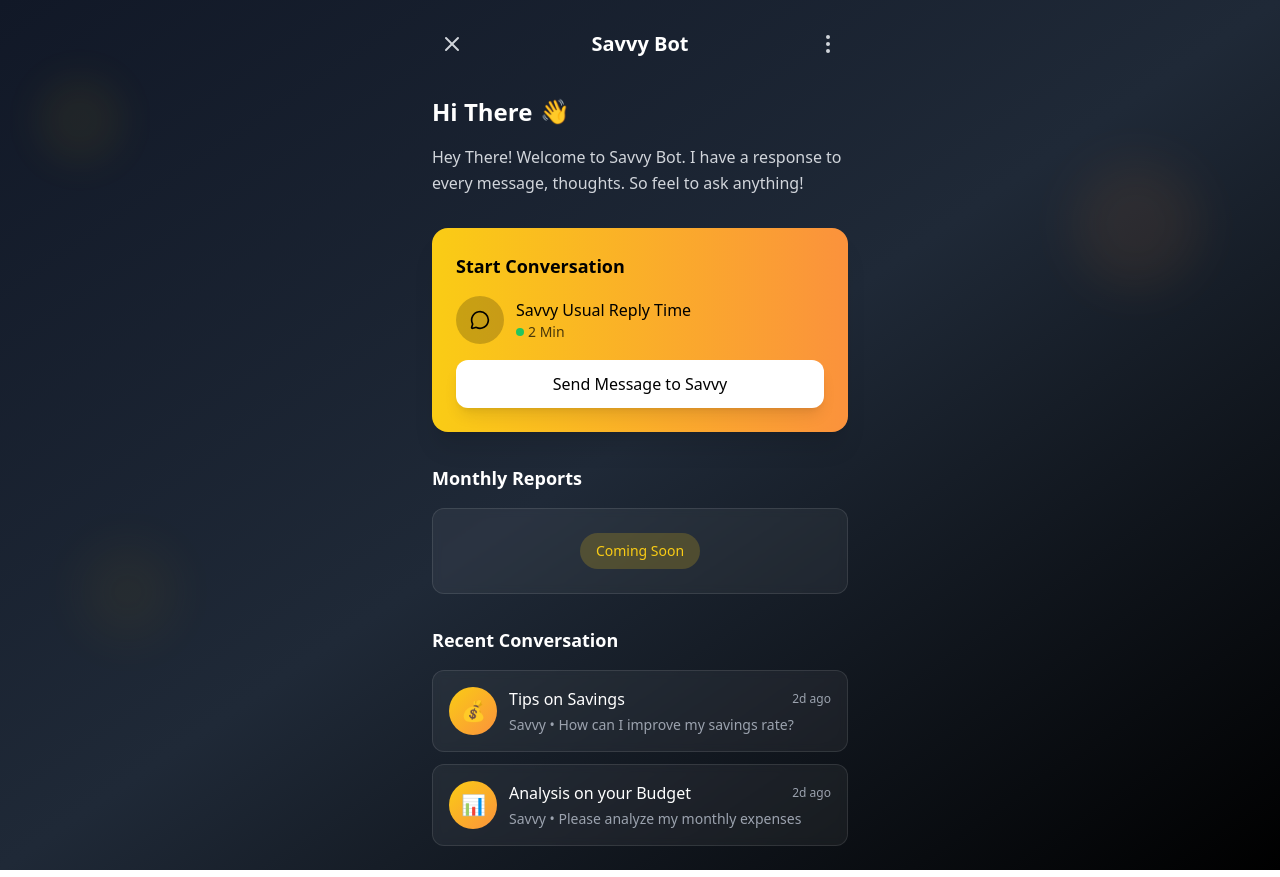
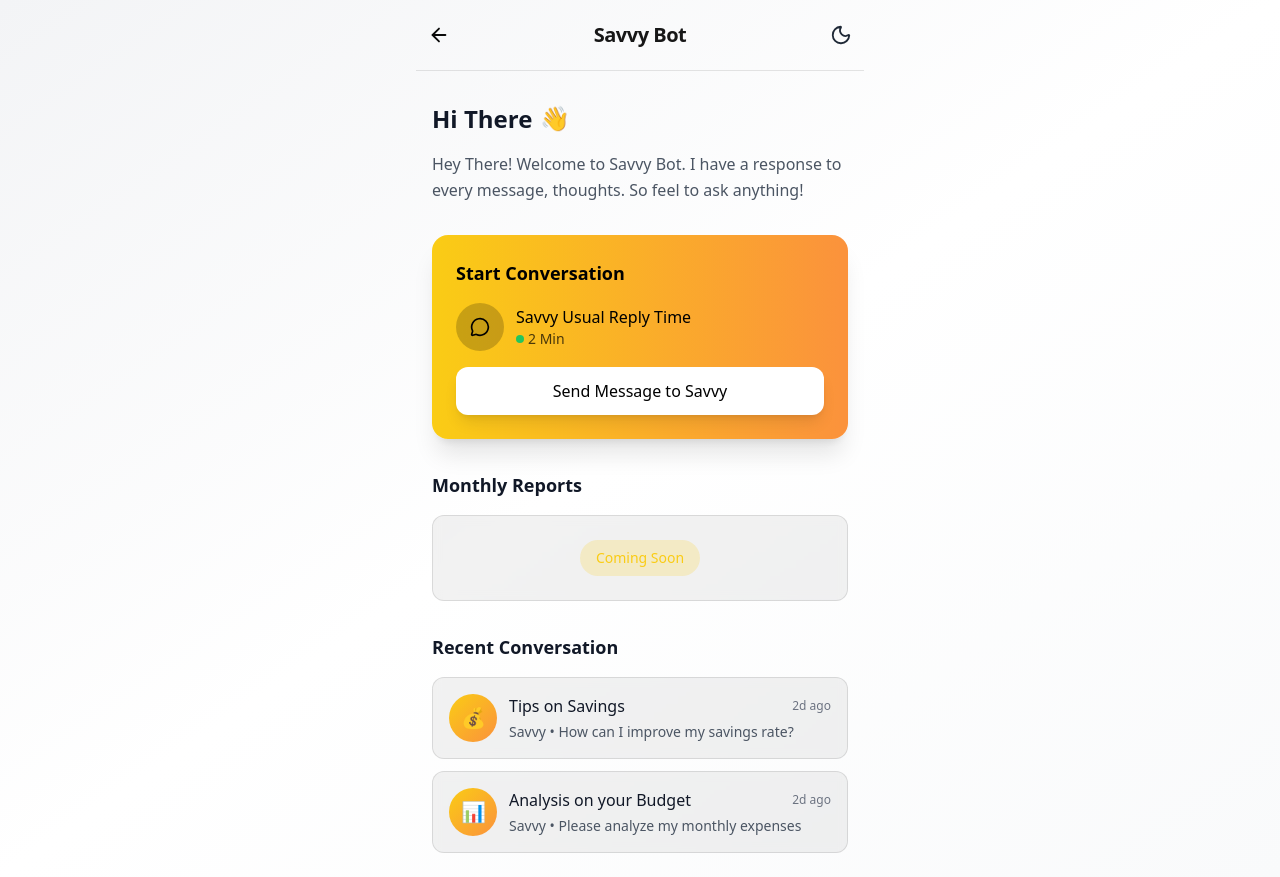
Before and after one commit to digitalboomster/savvy-bot-canvas-remake, a React (Vite) app: page / in a window 1280 px wide. Built offline with nearby package versions, Linux system fonts and the light colour scheme.

Commit message:
feat: Unify page styling
Update all pages to match the styling of the second page.

```diff
--- a/src/components/CaptureReceiptPage.tsx
+++ b/src/components/CaptureReceiptPage.tsx
@@ -58,9 +58,9 @@ const CaptureReceiptPage: React.FC<CaptureReceiptPageProps> = ({ onBack }) => {
   };
 
   return (
-    <div className="min-h-screen w-full flex flex-col items-center justify-center bg-neutral-100">
-      {/* Header */}
-      <div className="w-full max-w-md flex items-center justify-between px-1 py-4 mb-5">
+    <div className="min-h-screen flex flex-col items-center bg-gradient-to-br from-gray-100 via-white to-gray-50 text-gray-900">
+      {/* Header - same as ChatPage */}
+      <div className="w-full max-w-md flex items-center justify-between px-1 py-4 border-b border-black/10">
         <button
           onClick={onBack}
           className="p-2 rounded-full hover:bg-neutral-200 transition"
@@ -71,16 +71,17 @@ const CaptureReceiptPage: React.FC<CaptureReceiptPageProps> = ({ onBack }) => {
         <h1 className="text-xl font-black tracking-tight text-neutral-900 text-center flex-1">Capture Receipt</h1>
         <span className="block w-[40px] h-[28px]" />
       </div>
-      {/* Main Camera and Frame */}
+      {/* Main container */}
+      <div className="w-full flex flex-col items-center mt-8 px-2">
         <div
-        className="relative rounded-[22px] flex items-center justify-center overflow-visible"
+          className="relative rounded-[22px] flex items-center justify-center overflow-visible shadow-lg"
           style={{
             width: FRAME_WIDTH,
             height: FRAME_HEIGHT,
             background: "#111",
           }}
         >
-        {/* Corners */}
+          {/* Yellow Corner SVGs */}
           <svg
             width={FRAME_WIDTH}
             height={FRAME_HEIGHT}
@@ -148,6 +149,7 @@ const CaptureReceiptPage: React.FC<CaptureReceiptPageProps> = ({ onBack }) => {
           </button>
         </div>
       </div>
+    </div>
   );
 };
 
--- a/src/components/ChatInterface.tsx
+++ b/src/components/ChatInterface.tsx
@@ -1,8 +1,9 @@
 
 import React, { useState, useEffect } from 'react';
-import { X, MoreVertical, MessageCircle, Trash2 } from 'lucide-react';
+import { X, MoreVertical, MessageCircle, Trash2, ArrowLeft, Sun, Moon } from 'lucide-react';
 import { useNavigate } from 'react-router-dom';
 import ConversationHistory from './ConversationHistory';
+import { useTheme } from '@/contexts/ThemeContext';
 
 interface Conversation {
   id: string;
@@ -14,8 +15,10 @@ interface Conversation {
 const ChatInterface = () => {
   const navigate = useNavigate();
   const [conversations, setConversations] = useState<Conversation[]>([]);
-  const [isDarkMode, setIsDarkMode] = useState(true);
   const [showDeleteMode, setShowDeleteMode] = useState(false);
+
+  // Use global theme for consistency
+  const { isDarkMode, toggleTheme } = useTheme();
 
   // Load conversations from localStorage on mount
   useEffect(() => {
@@ -57,7 +60,6 @@ const ChatInterface = () => {
     };
     const updatedConversations = [newConversation, ...conversations];
     setConversations(updatedConversations);
-    console.log('Starting new conversation:', newConversation);
     navigate('/chat', { state: { conversationId: newConversation.id } });
   };
 
@@ -66,40 +68,38 @@ const ChatInterface = () => {
     setShowDeleteMode(false);
   };
 
-  const toggleTheme = () => {
-    setIsDarkMode(!isDarkMode);
-  };
-
   const themeClasses = isDarkMode
     ? "min-h-screen bg-gradient-to-br from-gray-900 via-gray-800 to-black text-white"
     : "min-h-screen bg-gradient-to-br from-gray-100 via-white to-gray-50 text-gray-900";
 
   return (
-    <div className={themeClasses}>
-      {/* Animated background elements */}
-      <div className="absolute inset-0 overflow-hidden pointer-events-none">
-        <div className="absolute top-20 left-10 w-20 h-20 bg-yellow-400/10 rounded-full blur-xl animate-pulse"></div>
-        <div className="absolute top-40 right-20 w-32 h-32 bg-orange-400/10 rounded-full blur-xl animate-pulse delay-1000"></div>
-        <div className="absolute bottom-40 left-20 w-24 h-24 bg-yellow-500/10 rounded-full blur-xl animate-pulse delay-500"></div>
-      </div>
-
-      <div className="relative z-10 max-w-md mx-auto px-4 py-6">
-        {/* Header */}
-        <div className="flex items-center justify-between mb-8">
-          <button className={`p-2 hover:${isDarkMode ? 'bg-white/10' : 'bg-black/10'} rounded-lg transition-colors duration-200`}>
-            <X size={24} className={isDarkMode ? "text-gray-300 hover:text-white" : "text-gray-600 hover:text-black"} />
-          </button>
-          <h1 className="text-xl font-semibold">Savvy Bot</h1>
+    <div className={`${themeClasses} flex flex-col items-center`}>
+      {/* Unified header as ChatPage */}
+      <div className={`w-full max-w-md flex items-center justify-between px-1 py-4 border-b ${isDarkMode ? 'border-white/10' : 'border-black/10'}`}>
+        <button
+          onClick={() => navigate('/')}
+          className={`p-2 rounded-lg transition-colors duration-200 hover:${isDarkMode ? 'bg-white/10' : 'bg-black/10'}`}
+        >
+          <ArrowLeft size={22} className={isDarkMode ? "text-gray-300" : "text-neutral-950"} />
+        </button>
+        <h1 className="text-xl font-black tracking-tight text-neutral-900 dark:text-white text-center flex-1">Savvy Bot</h1>
+        <div className="flex items-center gap-2">
           <button
             onClick={toggleTheme}
-            className={`p-2 hover:${isDarkMode ? 'bg-white/10' : 'bg-black/10'} rounded-lg transition-colors duration-200`}
+            className={`p-2 rounded-lg transition-colors duration-200 hover:${isDarkMode ? 'bg-white/10' : 'bg-black/10'}`}
+            aria-label={isDarkMode ? "Switch to light mode" : "Switch to dark mode"}
           >
-            <MoreVertical size={24} className={isDarkMode ? "text-gray-300 hover:text-white" : "text-gray-600 hover:text-black"} />
+            {isDarkMode
+              ? <Sun size={22} className="text-yellow-400" />
+              : <Moon size={22} className="text-gray-800" />
+            }
           </button>
         </div>
-
+      </div>
+      {/* Content in centralized container */}
+      <div className="w-full max-w-md mx-auto px-4 py-6">
         {/* Greeting Section */}
-        <div className="mb-8">
+        <div className="mb-8 mt-2">
           <h2 className="text-2xl font-bold mb-4 flex items-center gap-2">
             Hi There
             <span className="animate-bounce">👋</span>
@@ -108,11 +108,9 @@ const ChatInterface = () => {
             Hey There! Welcome to Savvy Bot. I have a response to every message, thoughts. So feel to ask anything!
           </p>
         </div>
-
         {/* Conversation Starter */}
         <div className="bg-gradient-to-r from-yellow-400 to-orange-400 p-6 rounded-2xl mb-8 shadow-xl transform hover:scale-105 transition-transform duration-200">
           <h3 className="text-black font-semibold mb-4 text-lg">Start Conversation</h3>
-
           <div className="flex items-center gap-3 mb-4">
             <div className="w-12 h-12 bg-black/20 rounded-full flex items-center justify-center">
               <MessageCircle size={20} className="text-black" />
@@ -125,7 +123,6 @@ const ChatInterface = () => {
               </p>
             </div>
           </div>
-
           <button
             onClick={handleStartConversation}
             className="w-full bg-white text-black font-medium py-3 px-4 rounded-xl hover:bg-gray-100 transition-colors duration-200 shadow-lg"
@@ -133,7 +130,6 @@ const ChatInterface = () => {
             Send Message to Savvy
           </button>
         </div>
-
         {/* Monthly Reports */}
         <div className="mb-8">
           <h3 className="text-lg font-semibold mb-4">Monthly Reports</h3>
@@ -145,7 +141,6 @@ const ChatInterface = () => {
             </div>
           </div>
         </div>
-
         {/* Recent Conversations */}
         <ConversationHistory
           conversations={conversations}
```
Lines whose indentation alone changed are shown as unchanged.
